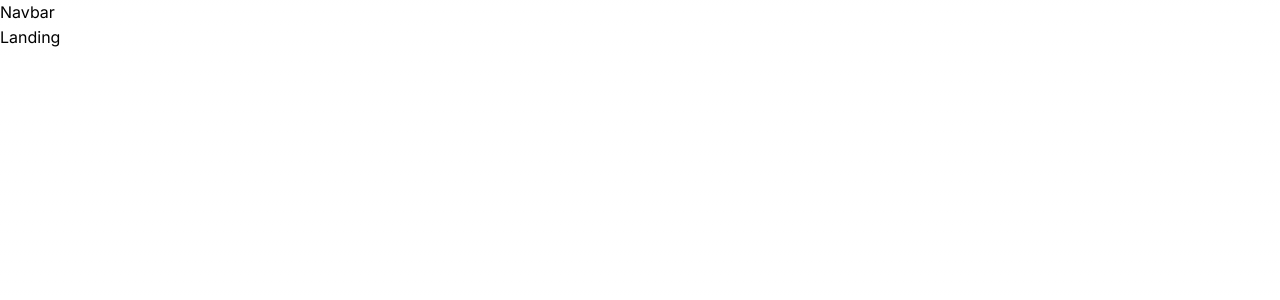
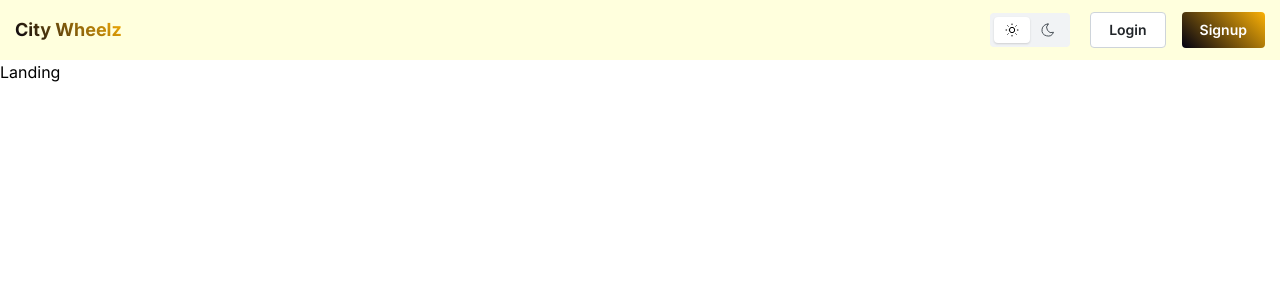
Before and after one commit to s-kvng/City_Wheelz, a Next.js app: page / in a window 1280 px wide. Shown: the top 300 px of the page. Built offline with nearby package versions, Linux system fonts and the light colour scheme.

Commit message:
ui: add nav bar
Creating the nav bar component ... not done

```diff
--- a/src/app/globals.css
+++ b/src/app/globals.css
@@ -2,7 +2,7 @@
 @tailwind components;
 @tailwind utilities;
 
-:root {
+/* :root {
   --foreground-rgb: 0, 0, 0;
   --background-start-rgb: 214, 219, 220;
   --background-end-rgb: 255, 255, 255;
@@ -30,4 +30,4 @@ body {
   .text-balance {
     text-wrap: balance;
   }
-}
+} */
--- /dev/null
+++ b/src/components/shared/Navbar/AuthButtons.tsx
@@ -0,0 +1,18 @@
+import { primaryGradient } from '@/contants'
+import { Button, Group } from '@mantine/core'
+import Link from 'next/link'
+import React from 'react'
+
+const AuthButtons = () => {
+  return (
+    <Group>
+        <Button variant="default" component={Link} href={"/login"}>Login</Button>
+        <Button variant="gradient" gradient={primaryGradient}
+        component={Link} href="/signup">
+            Signup
+        </Button>
+    </Group>
+  )
+}
+
+export default AuthButtons
--- /dev/null
+++ b/src/components/shared/Navbar/Logo.tsx
@@ -0,0 +1,12 @@
+import { primaryGradient } from '@/contants'
+import { Text } from '@mantine/core'
+import Link from 'next/link'
+import React from 'react'
+
+const Logo = () => {
+  return (
+    <Text href={"/"} fz={"lg"} variant='gradient' gradient={primaryGradient} fw={"bold"} component={Link}>City Wheelz</Text>
+  )
+}
+
+export default Logo
--- /dev/null
+++ b/src/components/shared/Navbar/Style.module.css
@@ -0,0 +1,9 @@
+.header {
+  height: 60px;
+  background: light-dark(#ffd, var(--mantine-color-dark-8));
+  padding-left: 15px;
+  padding-right: 15px;
+  position: sticky;
+  top: -2px;
+  z-index: 10;
+}
--- /dev/null
+++ b/src/components/shared/Navbar/ThemeSwitcher.tsx
@@ -0,0 +1,21 @@
+"use client"
+
+
+import { Center, SegmentedControl, useMantineColorScheme } from '@mantine/core'
+import React from 'react'
+import { IconSun , IconMoon } from '@tabler/icons-react'
+
+
+const ThemeSwitcher = () => {
+    const {colorScheme , setColorScheme } = useMantineColorScheme()
+
+  return (
+    <SegmentedControl
+    value={colorScheme}
+    onChange={(value)=> setColorScheme(value as any)}
+     data={[{value : "light" , label : <Center> <IconSun size={"1rem"}  stroke={1.5}/> </Center>},
+         { value : "dark" , label: <Center> <IconMoon size={"1rem"}  stroke={1.5}/> </Center> }]} />
+  )
+}
+
+export default ThemeSwitcher
--- a/src/components/shared/Navbar/index.tsx
+++ b/src/components/shared/Navbar/index.tsx
@@ -1,8 +1,28 @@
+import { Group, MantineThemeContext } from '@mantine/core'
 import React from 'react'
+
+import classes from "./Style.module.css"
+import Logo from './Logo'
+import AuthButtons from './AuthButtons'
+import ThemeSwitcher from './ThemeSwitcher'
 
 const Navbar = () => {
   return (
-    <div>Navbar</div>
+    <nav  className={`${classes.header}`}>
+       <Group justify="space-between" h={"100%"}>
+       <div>
+            <Logo/>
+        </div>
+        <div className='flex items-center gap-x-5'>
+            <div>
+                <ThemeSwitcher/>
+            </div>
+            <div>
+                <AuthButtons/>
+            </div>
+        </div>
+       </Group>
+    </nav>
   )
 }
 
--- /dev/null
+++ b/src/contants/index.tsx
@@ -0,0 +1,3 @@
+import { MantineGradient } from "@mantine/core";
+
+export const  primaryGradient : MantineGradient = { from : "#001" , to : "yellow"}
```
